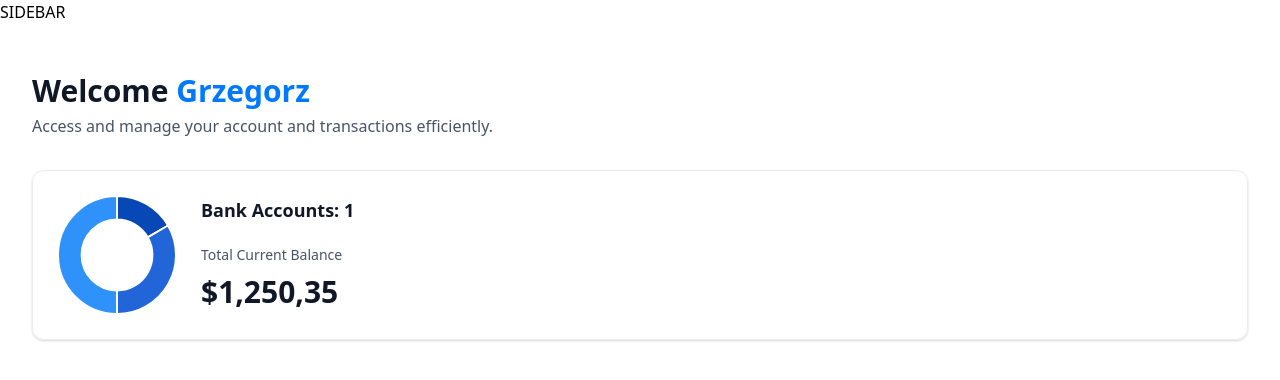
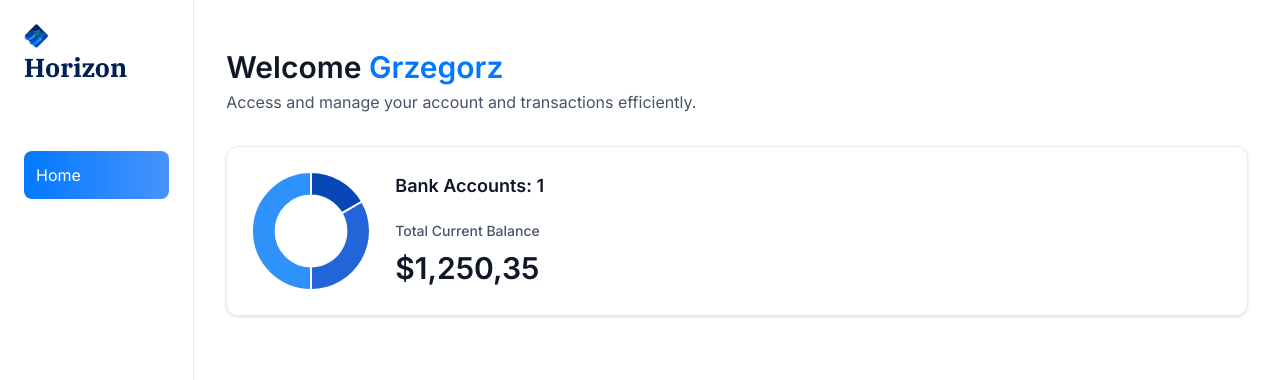
Before and after one commit to GrzegorzKopacki/banking_app, a Next.js app: page / in a window 1280 px wide. Shown: the top 380 px of the page. Built offline with nearby package versions, Linux system fonts and the light colour scheme.

Commit message:
created sidebar component

```diff
--- a/app/(root)/layout.tsx
+++ b/app/(root)/layout.tsx
@@ -1,11 +1,15 @@
+import { Sidebar } from "@/components/Sidebar";
+
 export default function RootLayout({
 	children,
 }: Readonly<{
 	children: React.ReactNode;
 }>) {
+	const loggedIn = { firstName: "Adrian", lastName: "JSM" };
+
 	return (
-		<main>
-			SIDEBAR
+		<main className="flex h-screen w-full font-inter">
+			<Sidebar user={loggedIn} />
 			{children}
 		</main>
 	);
--- /dev/null
+++ b/components/Sidebar.tsx
@@ -0,0 +1,40 @@
+"use client";
+
+import { sidebarLinks } from "@/constants";
+import { cn } from "@/lib/utils";
+import Image from "next/image";
+import Link from "next/link";
+import { usePathname } from "next/navigation";
+
+export function Sidebar({ user }: SiderbarProps) {
+	const pathname = usePathname();
+	return (
+		<section className="sidebar">
+			<nav className="flex flex-col gap-4">
+				<Link href="/" className="mb-12 cursor-pointer items-center gap-2">
+					<Image
+						src="/icons/logo.svg"
+						alt="logo"
+						width={34}
+						height={34}
+						className="size-[24px] max-xl:size-14"
+					/>
+					<h1 className="sidebar-logo">Horizon</h1>
+				</Link>
+				{sidebarLinks.map((item) => {
+					const isActive =
+						pathname === item.route || pathname.startsWith(`${item.route}/`);
+					return (
+						<Link
+							href={item.route}
+							key={item.label}
+							className={cn("sidebar-link", { "bg-bank-gradient": isActive })}
+						>
+							{item.label}
+						</Link>
+					);
+				})}
+			</nav>
+		</section>
+	);
+}
```
